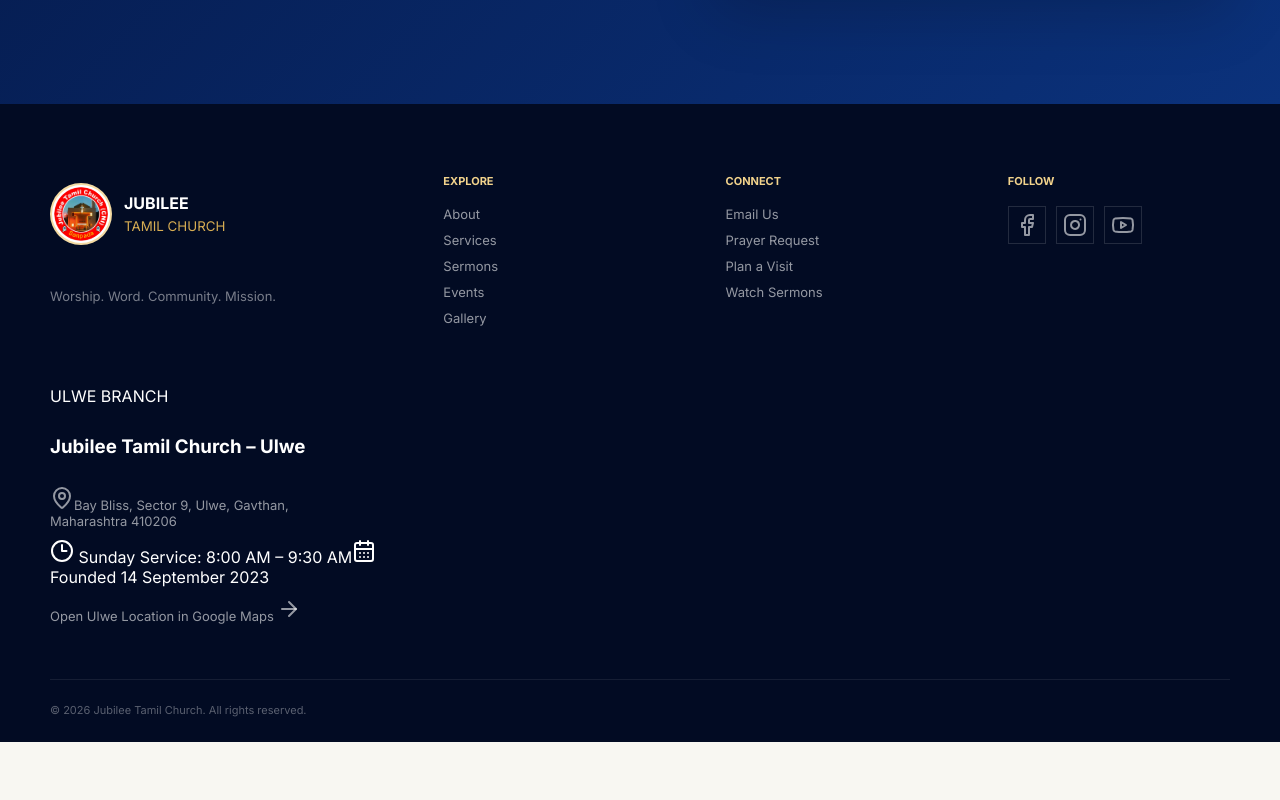
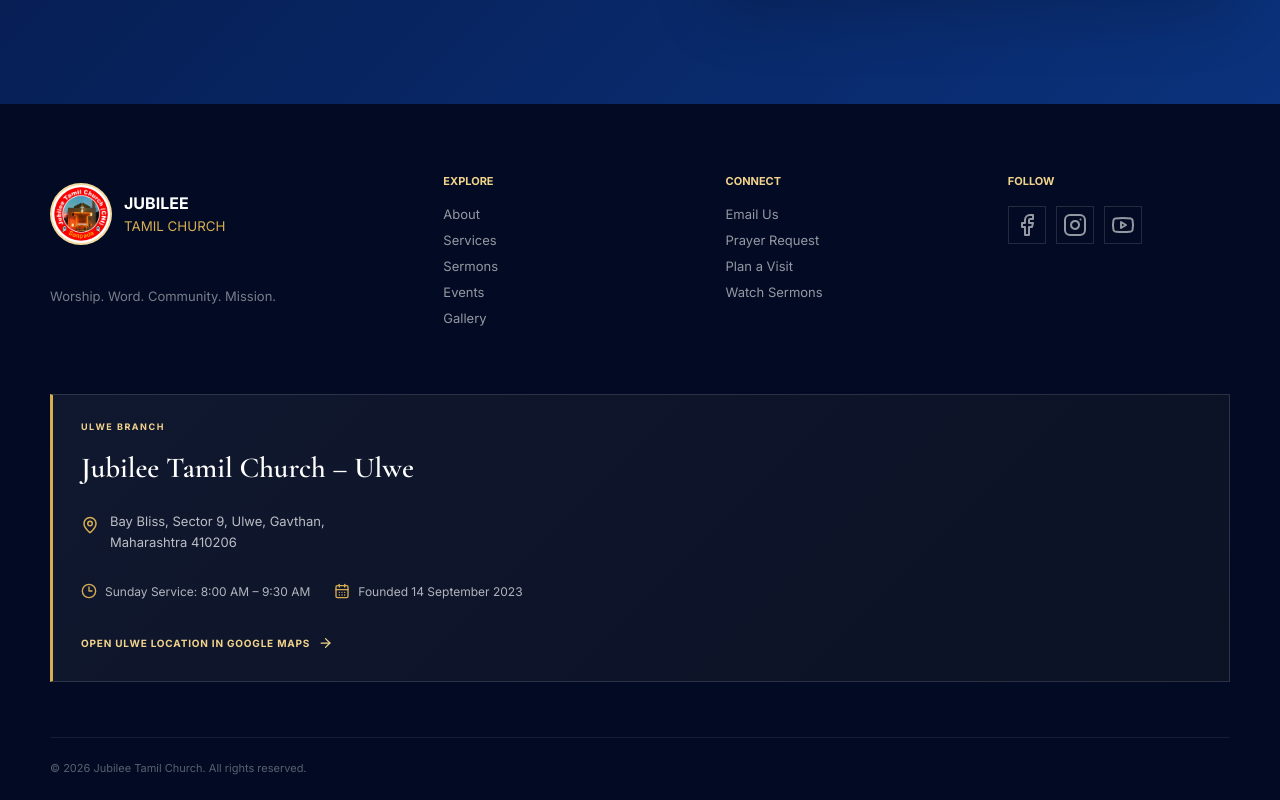
Before and after one commit to jubileetamilchurchsanpada/jubilee-tamil-church, a React (Vite) app: page / in a window 1280 px wide. Shown: the part 10436-11236 px from the top of the page. Before the commit the page ends 11178 px from the top, so only its background shows below. Built offline with nearby package versions, Linux system fonts and the light colour scheme.

Commit message:
Style Ulwe branch about and footer sections

```diff
--- a/src/components/UlweBranch.css
+++ b/src/components/UlweBranch.css
@@ -69,79 +69,101 @@
   color: var(--gold);
 }
 
-.ulwe-map-card {
-  margin-top: 30px;
+.ulwe-footer-branch {
+  grid-column: 1 / -1;
+  margin-top: 8px;
+  padding: 26px 28px;
+  border: 1px solid rgba(255, 255, 255, 0.12);
+  border-left: 3px solid var(--gold);
+  background: linear-gradient(135deg, rgba(255, 255, 255, 0.055), rgba(215, 173, 83, 0.045));
 }
 
-.ulwe-map-card .map-info h2 {
-  font-size: clamp(40px, 4vw, 58px);
-}
-
-.ulwe-address {
+.ulwe-footer-kicker {
   display: block;
-  max-width: 310px;
-  color: rgba(255, 255, 255, 0.74);
-  font-size: 13px;
-  line-height: 1.55;
-}
-
-.ulwe-founded {
-  display: flex;
-  gap: 14px;
-  align-items: center;
-}
-
-.ulwe-founded svg {
-  color: var(--gold);
-  flex: 0 0 auto;
-}
-
-.ulwe-founded span,
-.ulwe-service-copy {
-  display: flex;
-  flex-direction: column;
-  gap: 4px;
-}
-
-.ulwe-founded strong,
-.ulwe-service-copy strong {
-  color: white;
-  font-size: 11px;
-  letter-spacing: 0.12em;
+  margin-bottom: 8px;
+  color: var(--gold-2);
+  font-size: 9px;
+  font-weight: 800;
+  letter-spacing: 0.17em;
   text-transform: uppercase;
 }
 
-.ulwe-founded small,
-.ulwe-service-copy small {
-  color: rgba(255, 255, 255, 0.72);
-  font-size: 13px;
+.ulwe-footer-branch h3 {
+  margin: 0 0 16px;
+  color: white;
+  font-family: "Cormorant Garamond", serif;
+  font-size: 29px;
+  font-weight: 600;
 }
 
-.ulwe-map-preview .map-label {
-  min-width: 300px;
+.ulwe-footer-address {
+  display: flex;
+  align-items: flex-start;
+  gap: 11px;
+  color: rgba(255, 255, 255, 0.72) !important;
+  font-size: 13px !important;
+  line-height: 1.6;
+}
+
+.ulwe-footer-address svg {
+  width: 18px;
+  flex: 0 0 auto;
+  margin-top: 2px;
+  color: var(--gold);
+}
+
+.ulwe-footer-meta {
+  display: flex;
+  flex-wrap: wrap;
+  gap: 12px 24px;
+  margin-top: 17px;
+}
+
+.ulwe-footer-meta span {
+  display: inline-flex;
+  align-items: center;
+  gap: 8px;
+  color: rgba(255, 255, 255, 0.68);
+  font-size: 12px;
+}
+
+.ulwe-footer-meta svg {
+  width: 16px;
+  color: var(--gold);
+}
+
+.ulwe-footer-map-link {
+  display: inline-flex !important;
+  align-items: center;
+  gap: 8px;
+  margin-top: 18px;
+  color: var(--gold-2) !important;
+  font-size: 10px !important;
+  font-weight: 800;
+  letter-spacing: 0.08em;
+  text-transform: uppercase;
+}
+
+.ulwe-footer-map-link svg {
+  width: 15px;
 }
 
 @media (max-width: 800px) {
-  .ulwe-map-card {
-    margin-top: 20px;
-  }
-
-  .ulwe-story-note {
+  .ulwe-story-note,
+  .ulwe-footer-branch {
     padding: 21px 20px;
-  }
-
-  .ulwe-map-preview .map-label {
-    min-width: 0;
   }
 }
 
 @media (max-width: 520px) {
-  .ulwe-story-meta {
+  .ulwe-story-meta,
+  .ulwe-footer-meta {
     display: grid;
     gap: 12px;
   }
 
-  .ulwe-story-note h3 {
+  .ulwe-story-note h3,
+  .ulwe-footer-branch h3 {
     font-size: 27px;
   }
 }
```
